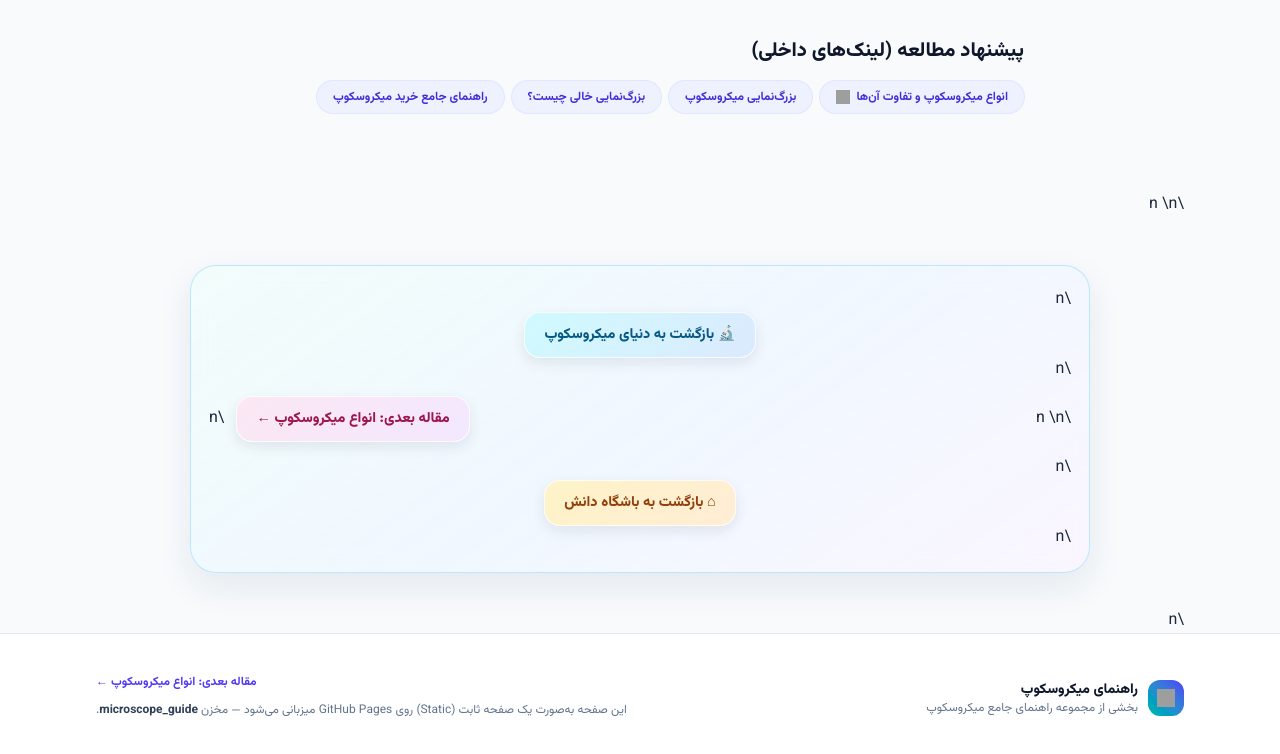
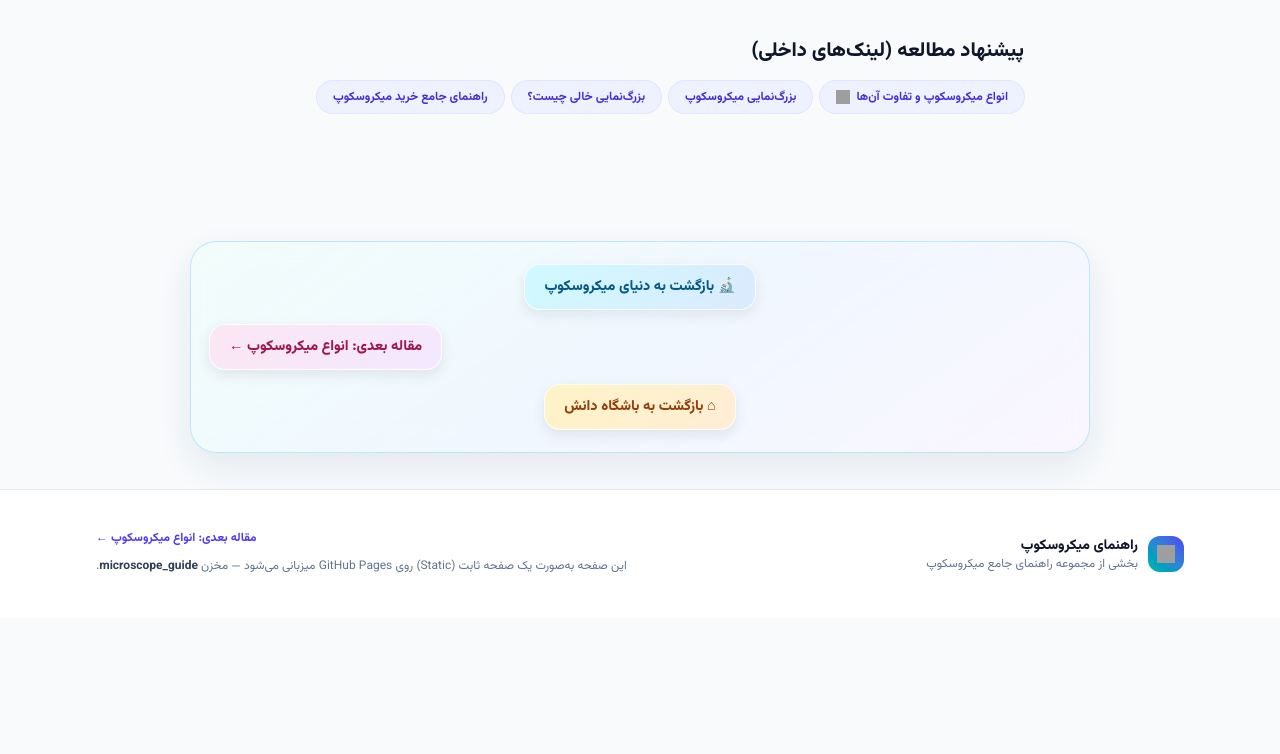
Before and after one commit to Kharideali/microscope_guide, a plain HTML site: page index.html in a window 1280 px wide. Shown: the part 6152-6906 px from the top of the page. After the commit the page ends 6770 px from the top, so only its background shows below. Drawn offline with nearby package versions, Linux system fonts and the light colour scheme; grey boxes are pictures that could not be loaded.

Commit message:
Fix visible escaped newline characters

```diff
--- a/index.html
+++ b/index.html
@@ -66,7 +66,6 @@
       <a href="https://kharideali.github.io/danesh-club/guides/microscope/">دنیای میکروسکوپ</a>
     </div>
   </div>
-
 
   <!-- ===== بخش قهرمان (Hero) ===== -->
   <section class="relative overflow-hidden bg-gradient-to-bl from-indigo-800 via-indigo-600 to-teal-500 text-white">
@@ -498,7 +497,17 @@
         </div>
       </div>
     </section>
-  \n  <!-- ناوبری پایانی سه‌ردیفه -->\n  <nav class="study-links" aria-label="ناوبری مقالات میکروسکوپ">\n    <div class="world-row"><a class="world-link" href="https://kharideali.github.io/danesh-club/guides/microscope/">🔬 بازگشت به دنیای میکروسکوپ</a></div>\n    <div class="article-row">\n      \n      <a class="next-link single-next" href="types-of-microscopes.html">مقاله بعدی: انواع میکروسکوپ ←</a>\n    </div>\n    <div class="club-row"><a class="club-link" href="https://kharideali.github.io/danesh-club/">⌂ بازگشت به باشگاه دانش</a></div>\n  </nav>\n</main>
+
+  <!-- ناوبری پایانی سه‌ردیفه -->
+  <nav class="study-links" aria-label="ناوبری مقالات میکروسکوپ">
+    <div class="world-row"><a class="world-link" href="https://kharideali.github.io/danesh-club/guides/microscope/">🔬 بازگشت به دنیای میکروسکوپ</a></div>
+    <div class="article-row">
+
+      <a class="next-link single-next" href="types-of-microscopes.html">مقاله بعدی: انواع میکروسکوپ ←</a>
+    </div>
+    <div class="club-row"><a class="club-link" href="https://kharideali.github.io/danesh-club/">⌂ بازگشت به باشگاه دانش</a></div>
+  </nav>
+</main>
 
   <!-- ===== فوتر ===== -->
   <footer class="border-t border-slate-200 bg-white">
```
